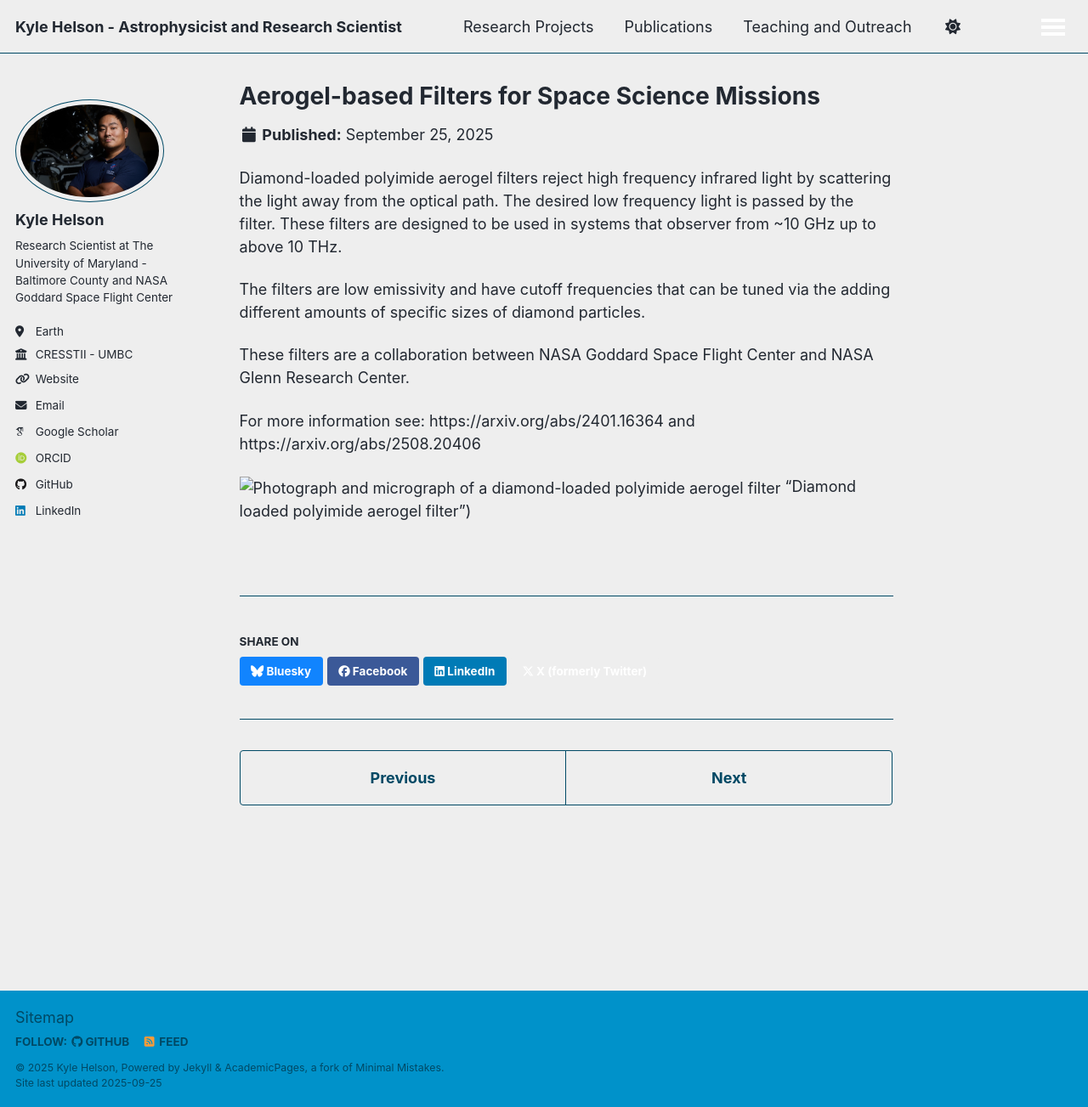
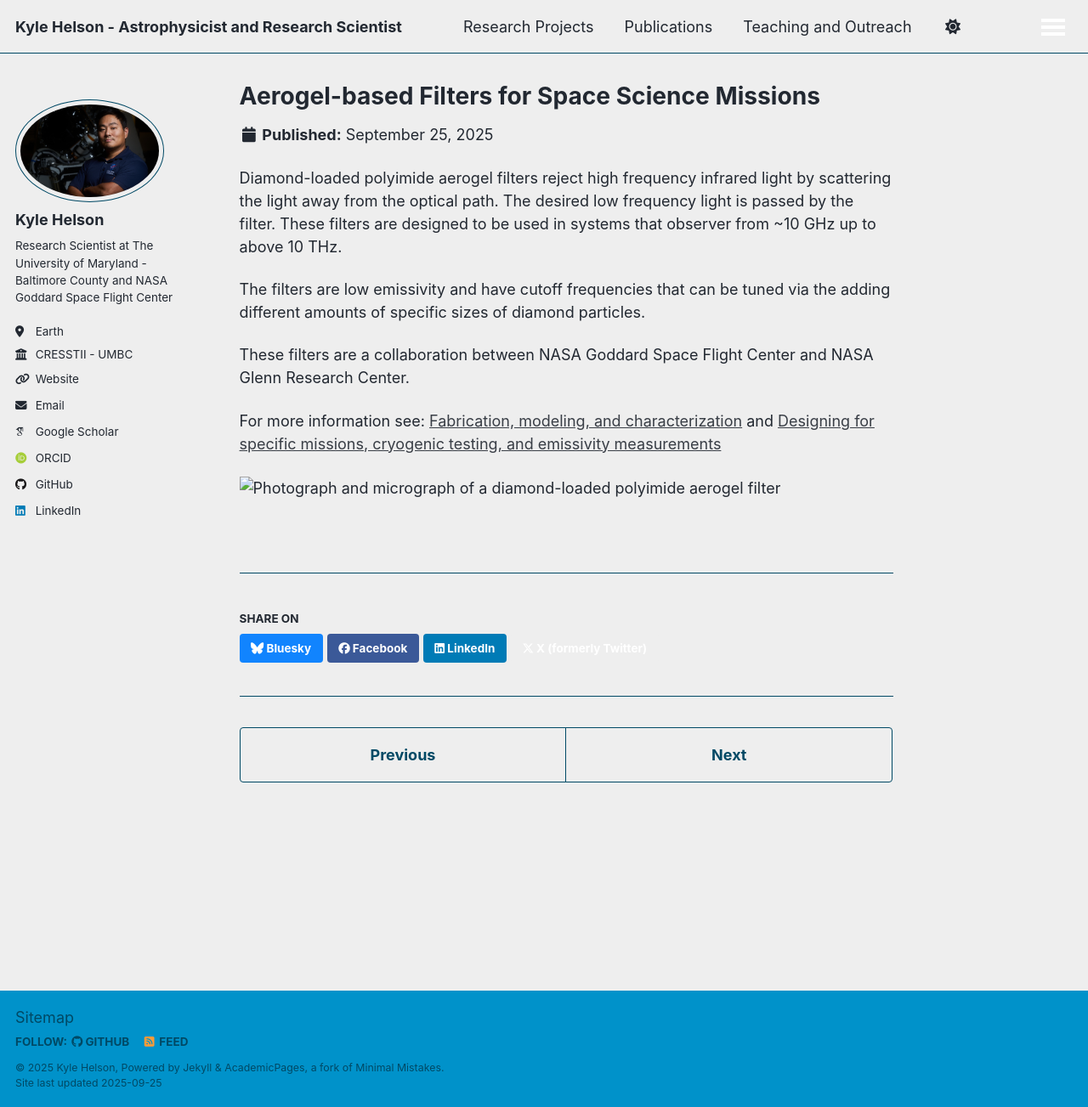
Before and after one commit to kylehelson/kylehelson.github.io, a Jekyll site: the page built from _portfolio/aerogel.md, in a window 1280 px wide and 1303 px high. Shown: the whole window at 85% size. Built offline with Jekyll 4.4.1, drawn with Linux system fonts in a browser that asks for light colours; some web fonts are replaced; a script that is not in the unit is left out.

Commit message:
Update aerogel.md

```diff
--- a/_portfolio/aerogel.md
+++ b/_portfolio/aerogel.md
@@ -10,6 +10,6 @@ The filters are low emissivity and have cutoff frequencies that can be tuned via
 
 These filters are a collaboration between NASA Goddard Space Flight Center and NASA Glenn Research Center.
 
-For more information see: https://arxiv.org/abs/2401.16364 and https://arxiv.org/abs/2508.20406
+For more information see: [Fabrication, modeling, and characterization](https://arxiv.org/abs/2401.16364) and [Designing for specific missions, cryogenic testing, and emissivity measurements](https://arxiv.org/abs/2508.20406)
 
-![Photograph and micrograph of a diamond-loaded polyimide aerogel filter](images/loaded-aerogel-composite.jpg) "Diamond loaded polyimide aerogel filter")
+![Photograph and micrograph of a diamond-loaded polyimide aerogel filter](images/loaded-aerogel-composite.jpg)
```
